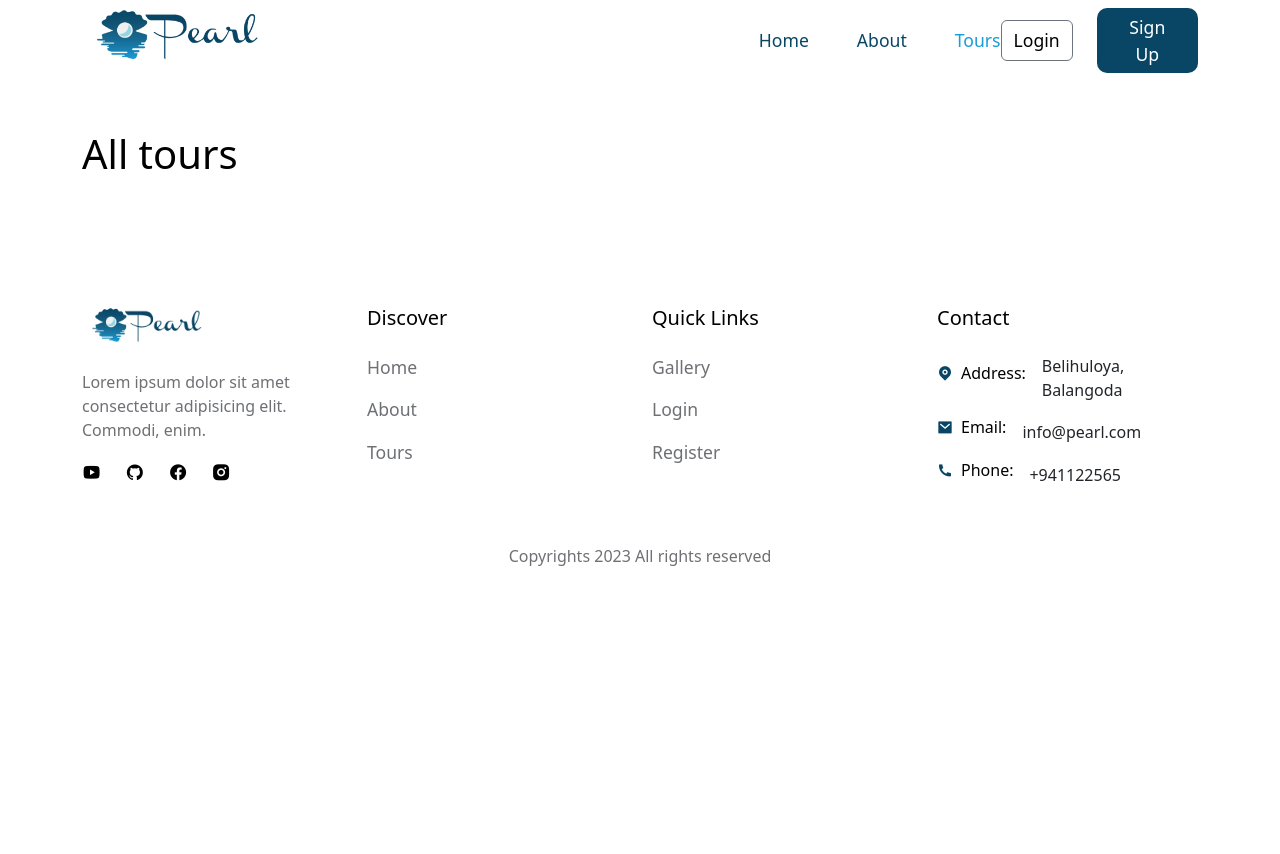
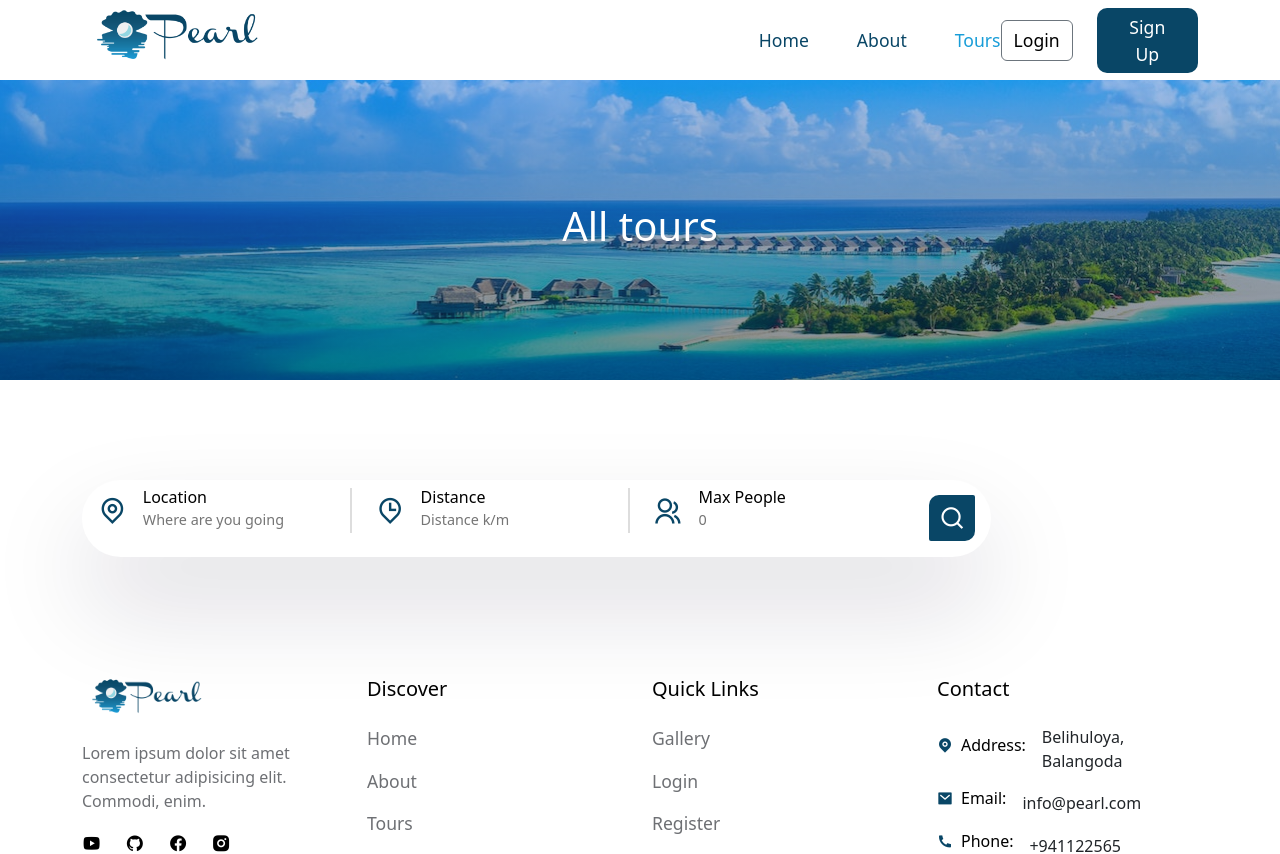
Before and after one commit to Shehan-lakshitha/Pearl, a React (Create React App) app in the folder frontend/: page /tours in a window 1280 px wide. Shown: the top 854 px of the page. Before the commit the page ends 800 px from the top, so only its background shows below. Built offline with nearby package versions, Linux system fonts and the light colour scheme; a web font is replaced by a local one.

Commit message:
Added search bar in tour page

```diff
--- a/frontend/src/pages/Tours.jsx
+++ b/frontend/src/pages/Tours.jsx
@@ -1,10 +1,26 @@
 import React from "react";
 import CommonSection from "../shared/CommonSection";
+
+import '../styles/tour.css';
+import tourData from '../assets/data/tours';
+import TourCard from "../shared/TourCard";
+import SearchBar from "../shared/SearchBar";
+import Newsletter from "../shared/Newsletter";
+
+import { Container } from "reactstrap";
+import { Row } from "reactstrap";
 
 const Tours = () => {
   return (
     <>
       <CommonSection title={"All tours"} />
+      <section>
+        <Container>
+          <Row>
+            <SearchBar />
+          </Row>
+        </Container>
+      </section>
     </>
   );
 };
--- a/frontend/src/shared/common-section.css
+++ b/frontend/src/shared/common-section.css
@@ -0,0 +1,14 @@
+.common_section {
+  background: linear-gradient(rgba(57, 114, 220, 0.45), rgba(0, 0, 0, 0.45)),
+    url("../assets/images/tour.jpg") no-repeat center center;
+    height: 300px;
+    display: flex;
+    background-size: cover;
+    align-items: center;
+    justify-content: center;
+    text-align: center;
+}
+.common_section h1{
+    font-size: 2.5rem;
+    color: #fff;
+}
```
Also changed, not shown: frontend/src/styles/tour.css (added).
